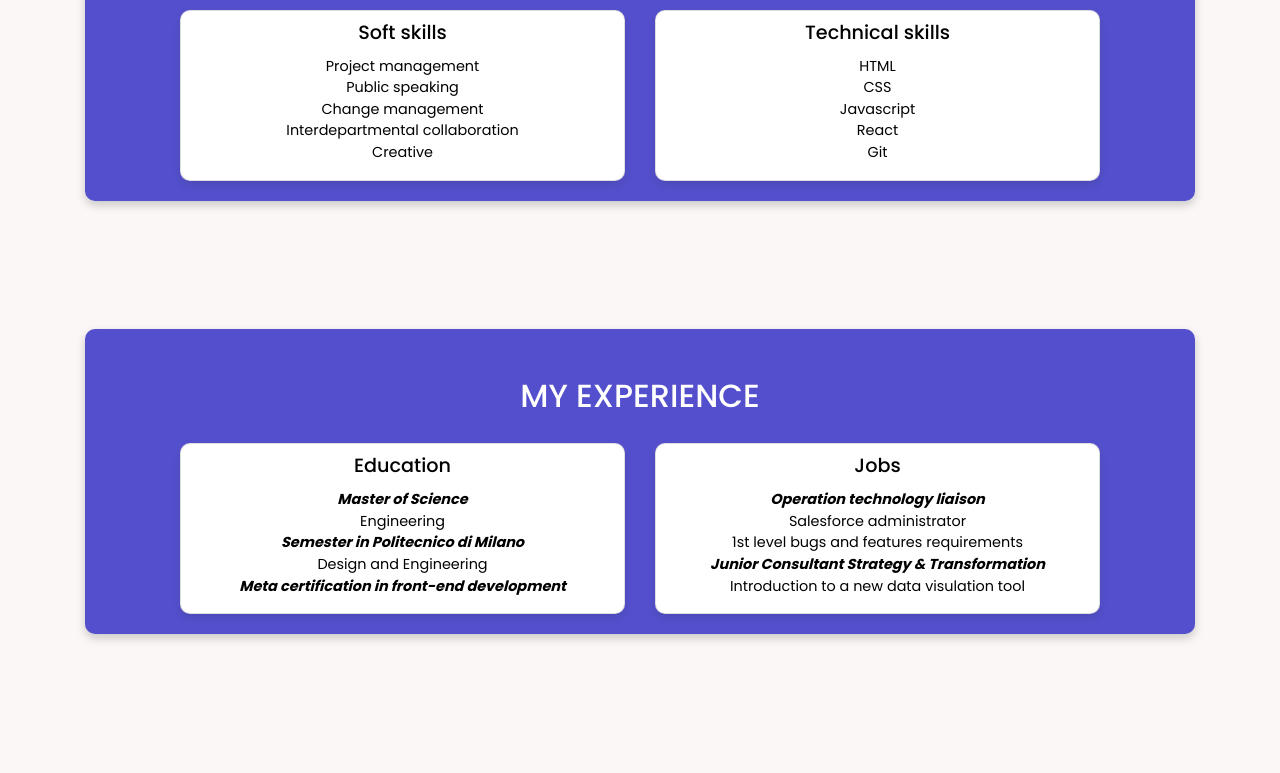
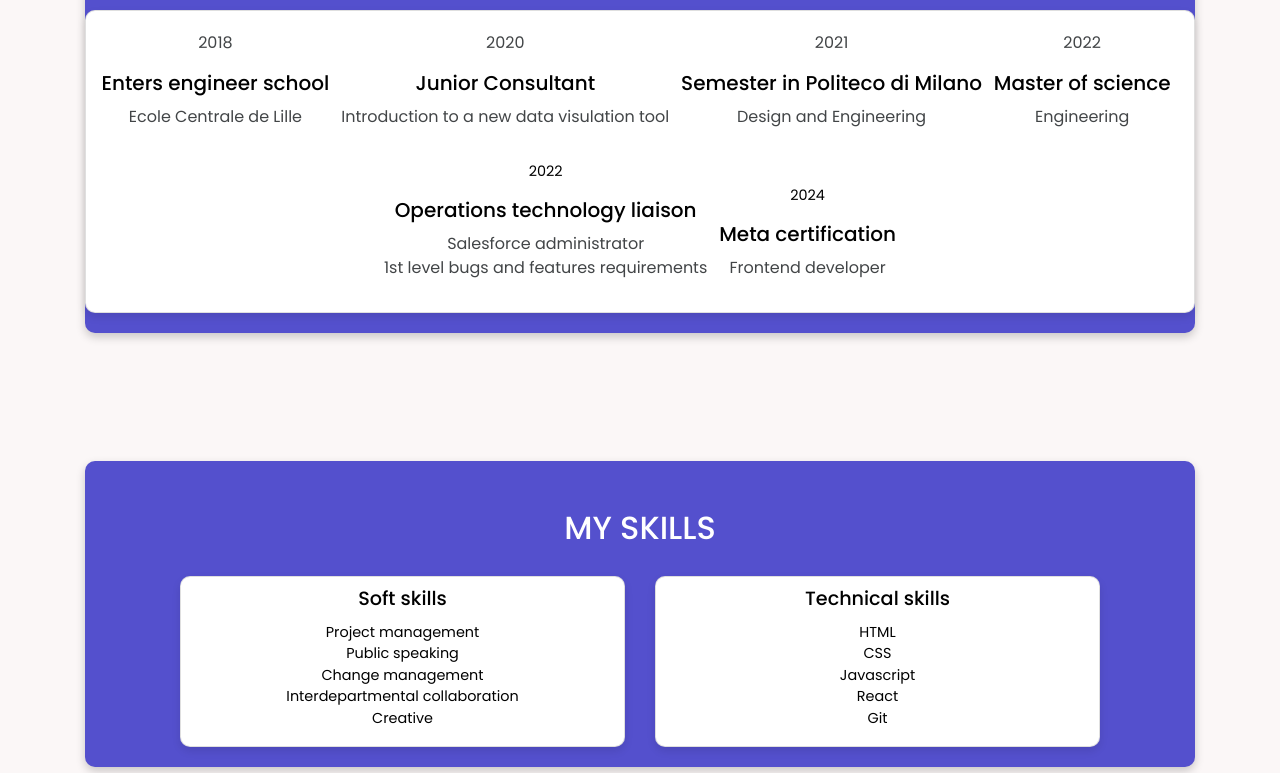
Before and after one commit to flaviebou/myWebsite, a plain HTML site: page index.html in a window 1280 px wide. Shown: the part 651-1424 px from the top of the page. Drawn offline with nearby package versions, Linux system fonts and the light colour scheme.

Commit message:
Update index.html

```diff
--- a/index.html
+++ b/index.html
@@ -35,6 +35,100 @@
                 </div>
             </div>
             <section class="my-section text-center">
+                <h2 class="section-heading">MY EXPERIENCE</h2>
+                <div class="row">
+                    <div class="col-lg-12">
+                        <div class="card">
+                            <div class="card-body">
+                                <div class="hori-timeline" dir="ltr">
+                                    <ul class="list-inline events">
+                                        <li class="list-inline-item event-list" id="item1">
+                                            <div class="px-6">
+                                                <p class="timeline-text">
+                                                    2018
+                                                </p>
+                                                <h5 class="timeline-title">
+                                                    Enters engineer school
+                                                </h5>
+                                                <p class="timeline-text">
+                                                    Ecole Centrale de Lille
+                                                </p>
+                                            </div>
+                                        </li>
+                                        <li class="list-inline-item event-list"id="item2">
+                                            <div class="px-6">
+                                                <p class="timeline-text">
+                                                    2020
+                                                </p>
+                                                <h5 class="timeline-title">
+                                                    Junior Consultant
+                                                </h5>
+                                                <p class="timeline-text">
+                                                    Introduction to a new data visulation tool
+                                                </p>
+                                            </div>
+                                        </li>
+                                        <li class="list-inline-item event-list" id="item3">
+                                            <div class="px-6">
+                                                <p class="timeline-text">
+                                                    2021
+                                                </p>
+                                                <h5 class="timeline-title">
+                                                    Semester in Politeco di Milano
+                                                </h5>
+                                                <p class="timeline-text">
+                                                    Design and Engineering
+                                                </p>
+                                            </div>
+                                        </li>
+                                        <li class="list-inline-item event-list" id="item4">
+                                            <div class="px-6">
+                                                <p class="timeline-text">
+                                                    2022
+                                                </p>
+                                                <h5 class="timeline-title">
+                                                    Master of science
+                                                </h5>
+                                                <p class="timeline-text">
+                                                    Engineering
+                                                </p>
+                                            </div>
+                                        </li>
+                                        <li class="list-inline-item event-list" id="item5">
+                                            <div class="px-6">
+                                                <p class="timeline-text"></p>
+                                                    2022
+                                                </p>
+                                                <h5 class="timeline-title">
+                                                    Operations technology liaison
+                                                </h5>
+                                                <p class="timeline-text">
+                                                    Salesforce administrator<br>
+                                                    1st level bugs and features requirements
+                                                </p>
+                                            </div>
+                                        </li>
+                                        <li class="list-inline-item event-list" id="item6">
+                                            <div class="px-6">
+                                                <p class="timeline-text"></p>
+                                                    2024
+                                                </p>
+                                                <h5 class="timeline-title">
+                                                    Meta certification
+                                                </h5>
+                                                <p class="timeline-text">
+                                                    Frontend developer
+                                                </p>
+                                            </div>
+                                        </li>
+                                    </ul>
+                                </div>
+                            </div>
+                        </div>
+                    </div>
+                </div>
+            </section>
+            <section class="my-section text-center">
                 <h2 class="section-heading">MY SKILLS</h2>
                 <div class="row justify-content-center">
                     <div class="col-5">
@@ -67,39 +161,6 @@
                     </div>
                 </div>
             </section>
-            <section class="my-section text-center">
-                <h2 class="section-heading">MY EXPERIENCE</h2>
-                <div class="row justify-content-center">
-                    <div class="col-5">
-                        <div class="card">
-                            <div class="card-body">
-                                <h3 class="card-title"> Education </h3>
-                                <ul class="custom-list text-center">
-                                    <li><i><b>Master of Science</b></i></li>
-                                    <li>Engineering</li>
-                                    <li><i><b>Semester in Politecnico di Milano</b></i></li>
-                                    <li> Design and Engineering</li>
-                                    <li><i><b>Meta certification in front-end development</b></i></li>
-                                </ul>
-                            </div>
-                        </div>
-                    </div>
-                    <div class="col-5">
-                        <div class="card">
-                            <div class="card-body">
-                                <h3 class="card-title"> Jobs </h3>
-                                <ul class="custom-list text-center">
-                                    <li><i><b> Operation technology liaison</b></i></li>
-                                    <li>Salesforce administrator</li>
-                                    <li>1st level bugs and features requirements</li>
-                                    <li><i><b>Junior Consultant Strategy & Transformation</b></i></li>
-                                    <li>Introduction to a new data visulation tool</li>
-                                </ul>
-                            </div>
-                        </div>
-                    </div>
-                </div>
-            </section>
             </main>
             <footer>
             <div class="row" id="links">
@@ -107,6 +168,7 @@
                 <a  id="Linkedin" href="https://www.linkedin.com/in/flavie-bouteille-b45b8b170/"> My Linkedin </a>
                 <a id="github" href="https://github.com/flaviebou"> My Github </a>
             </div>
+
             </footer>
         </div>
     </body>
```
